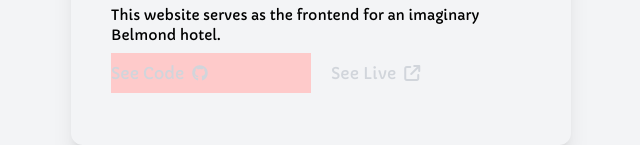
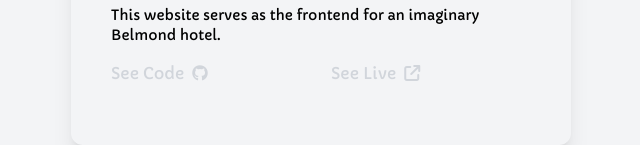
Before and after one commit to Shonty266/Aryan-Portfolio, a website: page index.html in a window 1280 px wide. Shown: the part 2340-2485 px from the top of the page, without its empty margins (319-959 px from the left). Drawn offline with nearby package versions, Linux system fonts and the light colour scheme.

Commit message:
small update

```diff
--- a/index.html
+++ b/index.html
@@ -135,7 +135,7 @@
           <h3 class="text-sm mb-2">This website serves as the frontend for an imaginary Belmond hotel.</h3>
           <div class="flex justify-center gap-5">
 
-          <a href="https://github.com/Shonty266/Belmond-Hotel-Website" target="_blank" class="w-[100%] bg-red-200  flex items-center py-2 "><h4 class="text-gray-300 hover:text-black hover:tracking-wide transition-all duration-300 ease-in-out">See Code<i class=" pl-2 fa-brands fa-github"></i></h4></a>
+          <a href="https://github.com/Shonty266/Belmond-Hotel-Website" target="_blank" class="w-[100%] flex items-center py-2 "><h4 class="text-gray-300 hover:text-black hover:tracking-wide transition-all duration-300 ease-in-out">See Code<i class=" pl-2 fa-brands fa-github"></i></h4></a>
 
           <a href="https://shonty266.github.io/Belmond-Hotel-Website/" target="_blank" class="w-[100%]  flex items-center py-2 "><h4 class="text-gray-300 hover:text-black hover:tracking-wide transition-all duration-300 ease-in-out ">See Live<i class=" pl-2 fa-solid fa-arrow-up-right-from-square"></i></h4></a>
 
```
